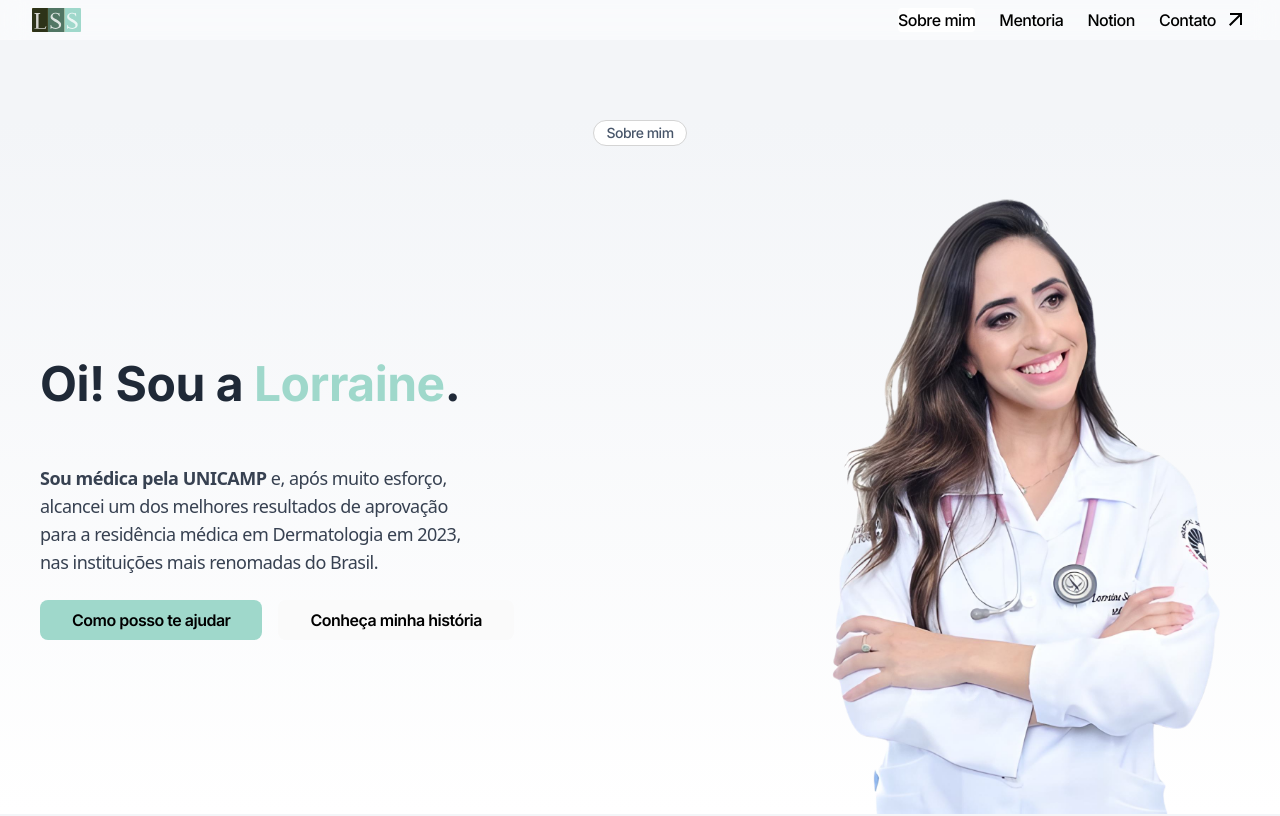
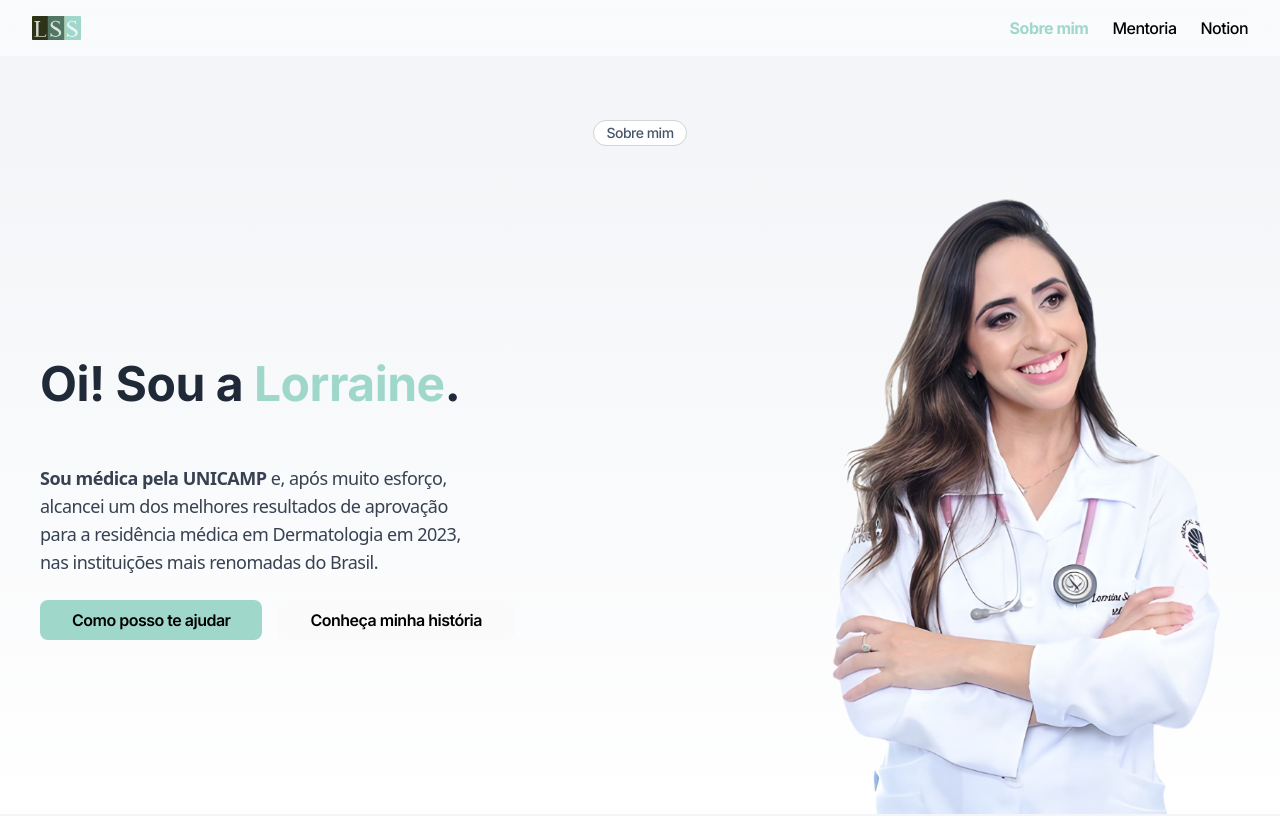
Before and after one commit to aamdias/dralorraine-web, a Next.js app: page / in a window 1280 px wide. Shown: the top 816 px of the page. Built offline with nearby package versions, Linux system fonts and the light colour scheme.

Commit message:
chore: small header UI improvements

```diff
--- a/components/Header/Header.js
+++ b/components/Header/Header.js
@@ -9,7 +9,7 @@ export const Header = () => {
     return (
         <header
             id="header"
-            className="header fixed left-0 w-full z-30 top-0 bg-white backdrop-filter backdrop-blur-md bg-opacity-50"
+            className="header fixed py-2 left-0 w-full z-30 top-0 bg-white backdrop-filter backdrop-blur-md bg-opacity-50"
         >
             <SectionContainer className="header--container wrap wrap-px ">
                 <div className="header-logo--container">
--- a/components/Nav/Nav.js
+++ b/components/Nav/Nav.js
@@ -7,12 +7,6 @@ const navigation = [
     { name: "Sobre mim", to: "#personal-history", href: "/" },
     { name: "Mentoria", to: "mentoria", href: "/mentoria" },
     { name: "Notion", to: "notion", href: "/notion" },
-    {
-        name: "Contato",
-        href: "https://chrstnl.com/",
-        isArrow: true,
-        target: "_blank"
-    }
 ];
 
 export const Nav = () => {
--- a/styles/core/components/_nav.scss
+++ b/styles/core/components/_nav.scss
@@ -26,9 +26,9 @@
     .header-nav--menu-item {
     }
     .menu-item--link {
-        @apply block rounded py-2 pl-3 pr-4 transition-colors duration-300 md:bg-transparent md:p-0 md:p-0 lg:text-black md:hover:underline;
+        @apply block rounded py-2 pl-3 pr-4 transition-colors duration-300 md:bg-transparent md:p-0 md:p-0 lg:text-black;
         &.active {
-            @apply bg-primary-700 text-white text-black lg:bg-white;
+            @apply text-[#9FD8CB] font-bold;
         }
     }
 }
```
